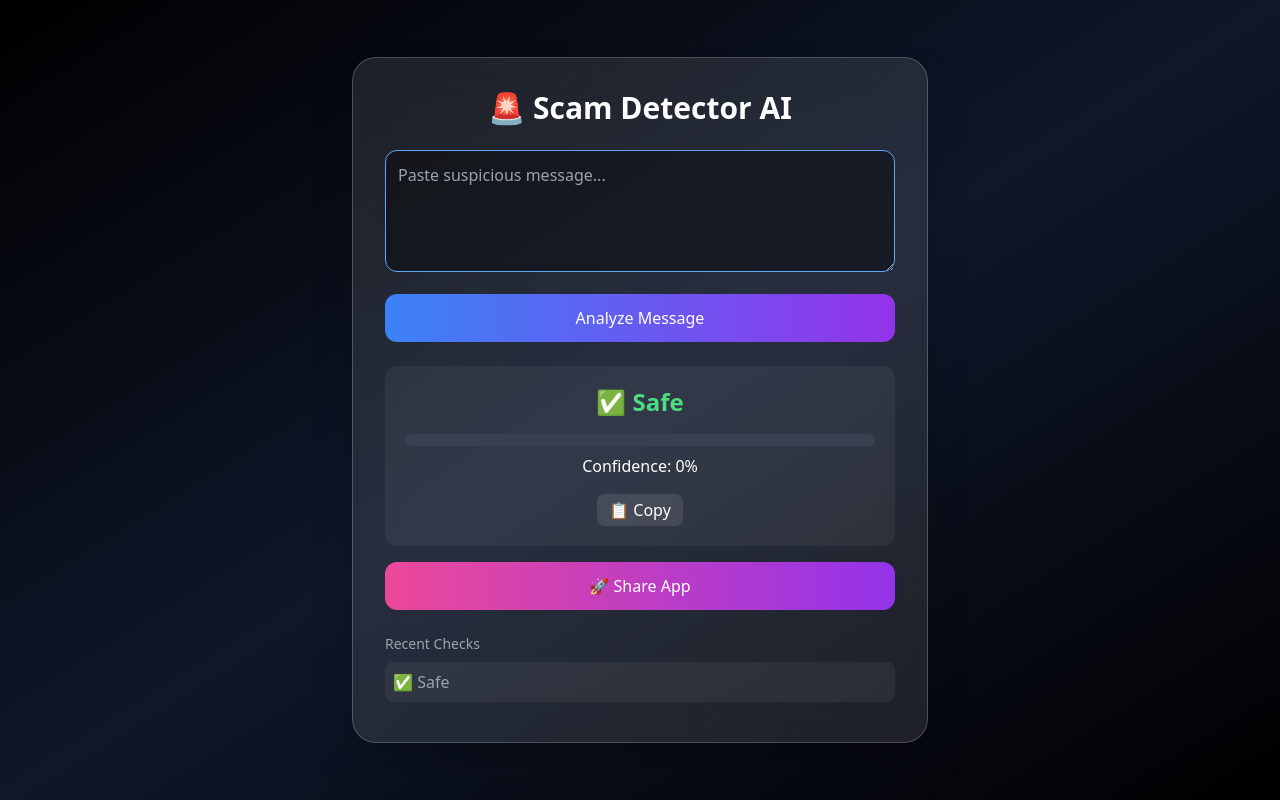
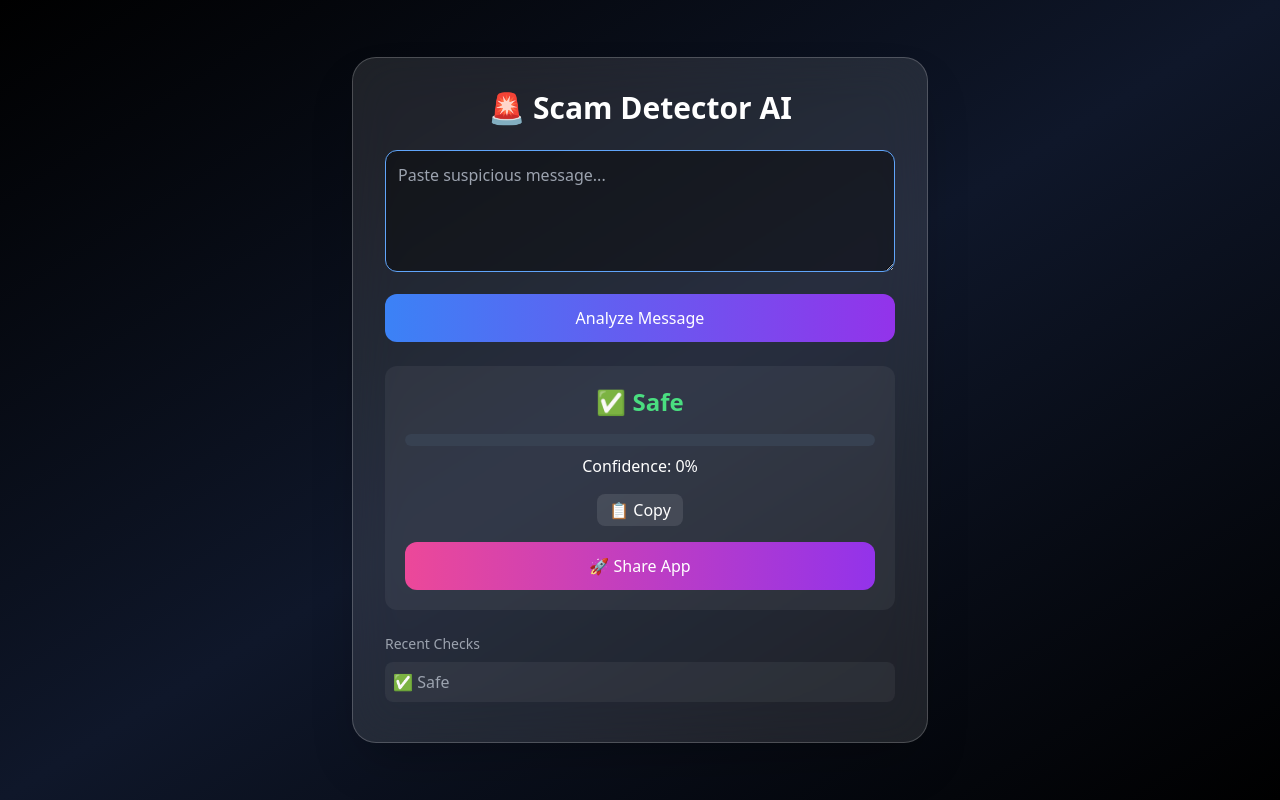
Before and after one commit to kuldeepgupta81/scam-shield-ai, a Next.js app: page / in a window 1280 px wide. Both pictures are taken after a click on the button "Analyze Message". Built offline with nearby package versions, Linux system fonts and the light colour scheme.

Commit message:
FINAL share button visible fix

```diff
--- a/app/page.tsx
+++ b/app/page.tsx
@@ -173,20 +173,22 @@ export default function Home() {
               {copied ? "✅ Copied" : "📋 Copy"}
             </button>
 
-          </div>
-        )}
-
-        {/* 🔥 ALWAYS SHARE BUTTON */}
+            {/* 🔥 SHARE BUTTON FIXED */}
+            <div className="mt-4">
               <button
                 onClick={() => {
                   const shareText = `🚨 Check this app 🔥 https://scam-shield-ai-rho.vercel.app`;
                   navigator.clipboard.writeText(shareText);
                   alert("Copied! Share now 🔥");
                 }}
-          className="mt-4 w-full py-3 rounded-xl bg-gradient-to-r from-pink-500 to-purple-600"
+                className="w-full py-3 rounded-xl bg-gradient-to-r from-pink-500 to-purple-600"
               >
                 🚀 Share App
               </button>
+            </div>
+
+          </div>
+        )}
 
         {/* HISTORY */}
         {history.length > 0 && (
```
Lines whose indentation alone changed are shown as unchanged.
